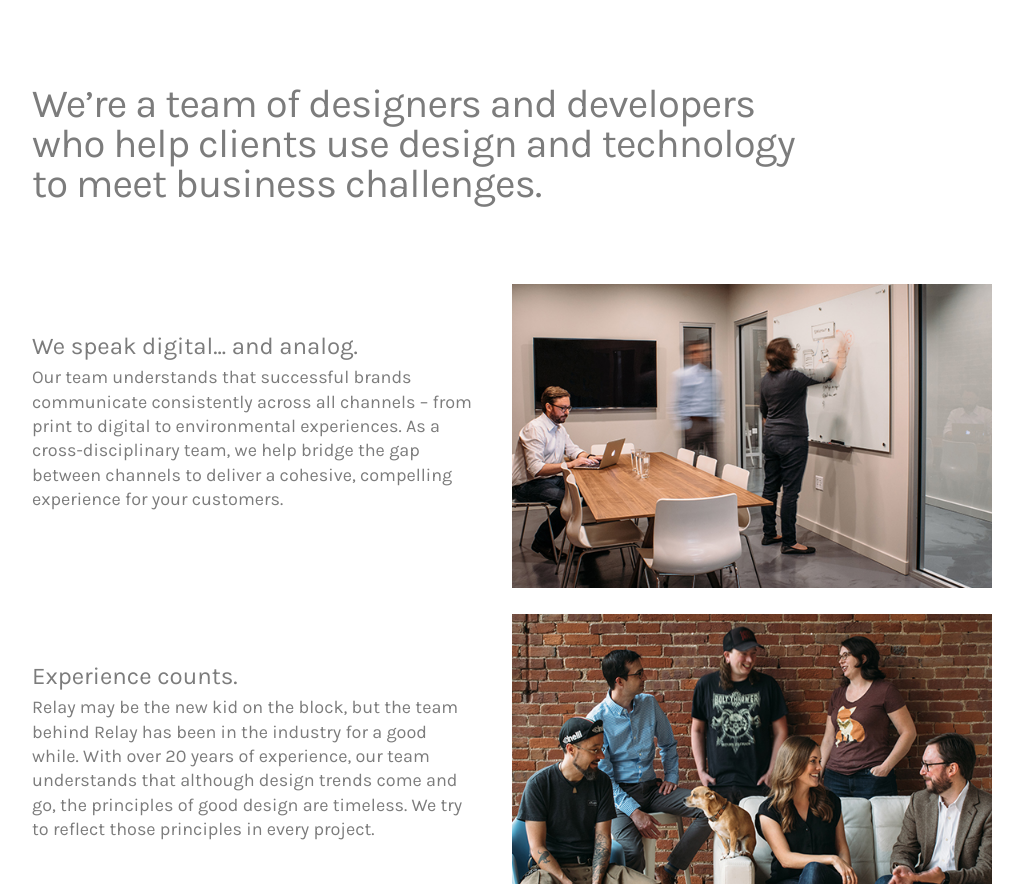
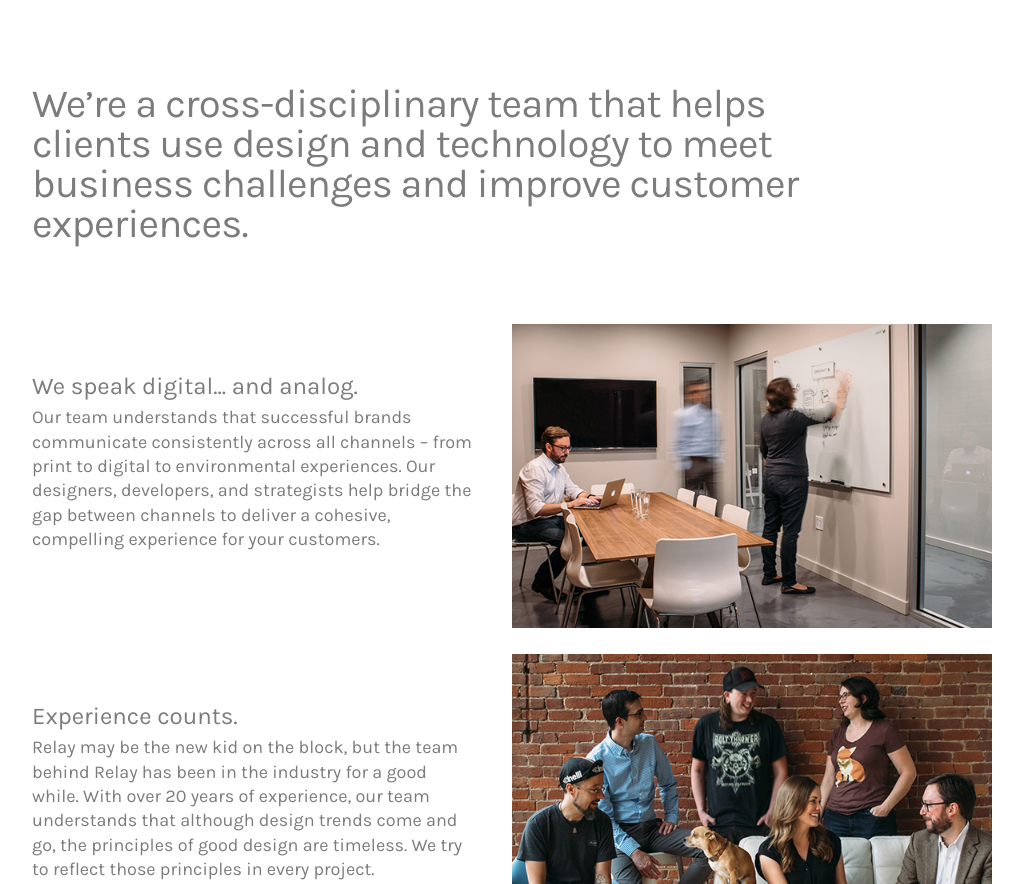
Before and after one commit to relaydesignco/relaywebsite, a Vue app: page /company in a window 1280 px wide. Shown: the part 916-1800 px from the top of the page, without its empty margins (128-1151 px from the left). Built offline with nearby package versions, Linux system fonts and the light colour scheme; what vue-head would draw is missing.

Commit message:
Copy tweaks.

```diff
--- a/src/components/Company.vue
+++ b/src/components/Company.vue
@@ -9,12 +9,12 @@
 
         <article class="wrapper">
           <header class="fadein">
-              <h2 class="intro">We’re a team of designers and developers who help clients use design and technology to meet business challenges.</h2>
+              <h2 class="intro">We&rsquo;re a cross-disciplinary team that helps clients use design and technology to meet business challenges and improve customer experiences.</h2>
           </header>
           <section class="slat">
             <div class="column-half">
               <h3>We speak digital... and analog.</h3>
-              <p>Our team understands that successful brands communicate consistently across all channels – from print to digital to environmental experiences. As a cross-disciplinary team, we help bridge the gap between channels to deliver a cohesive, compelling experience for your customers. </p>
+              <p>Our team understands that successful brands communicate consistently across all channels – from print to digital to environmental experiences. Our designers, developers, and strategists help bridge the gap between channels to deliver a cohesive, compelling experience for your customers. </p>
             </div>
             <div class="column-half">
               <img src="/static/company-small-1.jpg" />
--- a/src/components/Home.vue
+++ b/src/components/Home.vue
@@ -5,10 +5,12 @@
         <h2>Design better experiences</h2>
       </header>
       <section class="fadein">
-        <p>We help companies use design and technology to grow and innovate through <router-link :to="'project/waterfront-botanical-gardens'">branding</router-link>, <router-link :to="'project/psa'">marketing</router-link> and <router-link :to="'project/21c'">digital applications</router-link>.</p>
+        <!-- <p>We help companies use design and technology to grow and innovate through <router-link :to="'project/waterfront-botanical-gardens'">branding</router-link>, <router-link :to="'services'">experience design</router-link> and <router-link :to="'project/21c'">digital applications</router-link>.</p>-->
+        <p>We help companies use design and technology to grow and innovate through branding, experience design, and digital applications.</p>
       </section>
       <section class="fadein" id="home-projects">
         <p>See past <router-link :to="'projects'">projects</router-link>.<br />
+          Learn about <router-link :to="'services'">our services</router-link>.<br />
           Meet the <router-link :to="'company'">team</router-link>.<br />
         </p>
       </section>
--- a/src/components/Navbar.vue
+++ b/src/components/Navbar.vue
@@ -73,7 +73,6 @@
         this.flyout = !this.flyout;
       },
       closeFlyout: function (e) {
-        console.log('hello');
         this.flyout = false;
       },
       handleScroll () {
```
Also changed, not shown: 17 other files (tests, documents, lock files or other folders).
